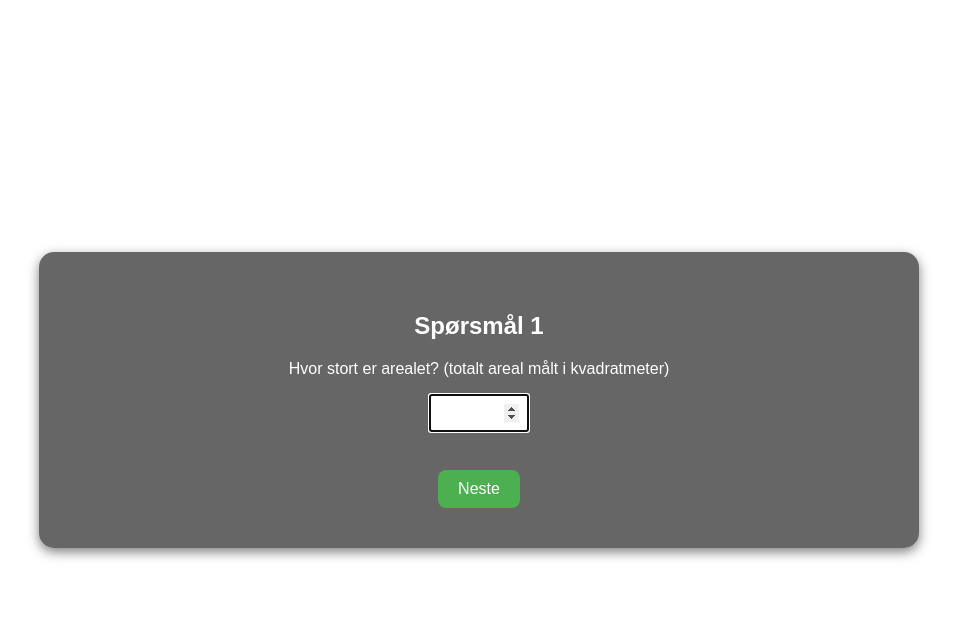
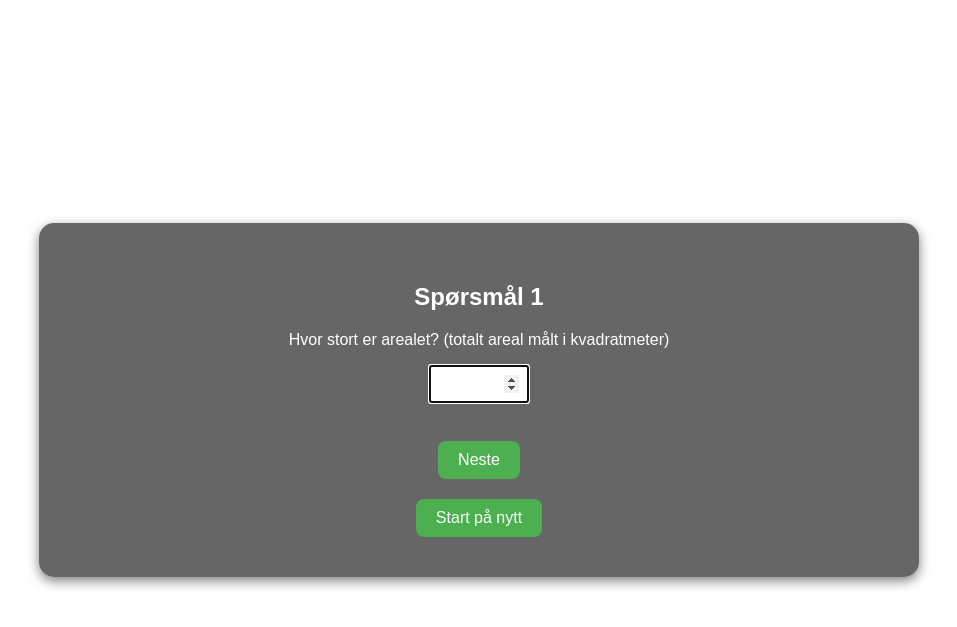
Before and after one commit to AdrianLillevoll/TBA4856_EIT_2026_gr6, a Flask app: page / in a window 1280 px wide. Shown: the top 627 px of the page, without its empty margins (161-1118 px from the left). Run offline with Flask 3, Linux system fonts and the light colour scheme.

Commit message:
fix(restart): added restart button on questions

```diff
--- a/templates/question.html
+++ b/templates/question.html
@@ -44,4 +44,10 @@ Spørsmål {{ step }}
         </div>
     {% endif %}
 </form>
+
+<div style="margin-top: 20px; text-align: center;">
+    <a href="{{ url_for('question', reset=1) }}">
+        <button>Start på nytt</button>
+    </a>
+</div>
 {% endblock %}
```
